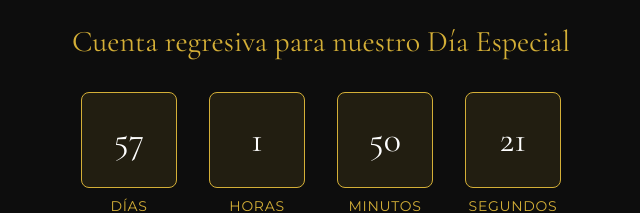
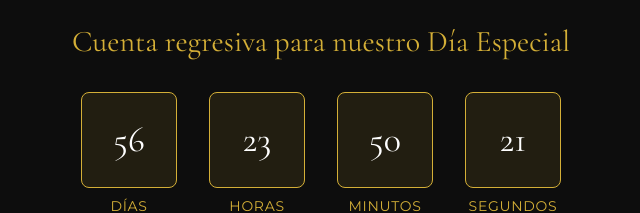
Before and after one commit to luisbatteur/lucasyjessica-invitacion, a React (Vite) app: page / in a window 1280 px wide. Shown: the part 840-1053 px from the top of the page, without its empty margins (319-959 px from the left). Built offline with nearby package versions, Linux system fonts and the light colour scheme.

Commit message:
fix: corregir la hora de la ceremonia en los datos de la boda

```diff
--- a/src/App.tsx
+++ b/src/App.tsx
@@ -25,7 +25,7 @@ const weddingData = {
   dressCode: "Preferiblemente tonos oscuros. Ellos y ellas. No usaran ni rosa, ni blanco, ni rojo, ni dorado",
   rsvpDeadline: "May 1, 2025",
   audioSrc: "https://www.bensound.com/bensound-music/bensound-memories.mp3", // Replace with actual music URL
-  targetDate: "2025-08-02T15:00:00",
+  targetDate: "2025-08-02T13:00:00",
   story: "A celebrar este día tan especial para nuestras vidas. Nos encantaría contar con vuestra presencia y poder estar rodeados de nuestros seres queridos",
   proposalStory: "No me ruegues que te deje y que me aparte de ti; porque a dondequiera que tú vayas, yo iré; y dondequiera que tú vivas, yo viviré. Tu pueblo será mi pueblo y tu Dios será mi Dios..",
   galleryImages: [
```
